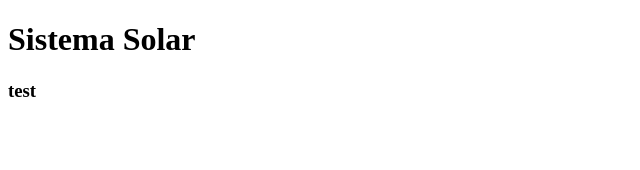
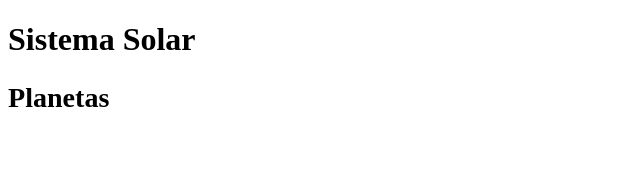
Before and after one commit to allan-minato/solar-system, a React (Create React App) app: page / in a window 1280 px wide. Shown: the top 170 px of the page, without its empty margins (0-640 px from the left). Built offline with nearby package versions, Linux system fonts and the light colour scheme.

Commit message:
Resolução exercício 4

```diff
--- a/src/components/SolarSystem.jsx
+++ b/src/components/SolarSystem.jsx
@@ -1,10 +1,14 @@
 import React from 'react';
+import Title from './Title';
 
 class SolarSystem extends React.Component {
   render() {
     return (
       <div data-testid="solar-system">
-        <h3>test</h3>
+        <h3>
+          {' '}
+          <Title headline="Planetas" />
+        </h3>
       </div>
     );
   }
```
